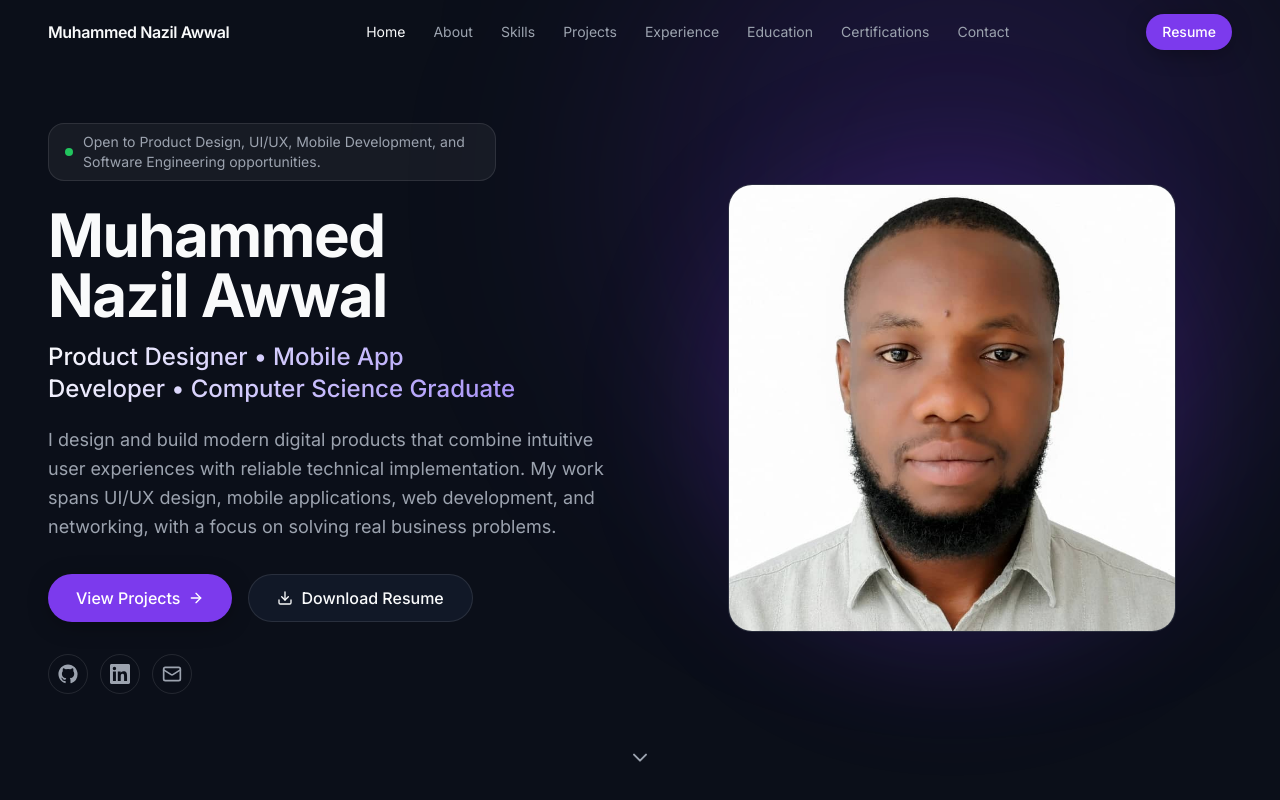
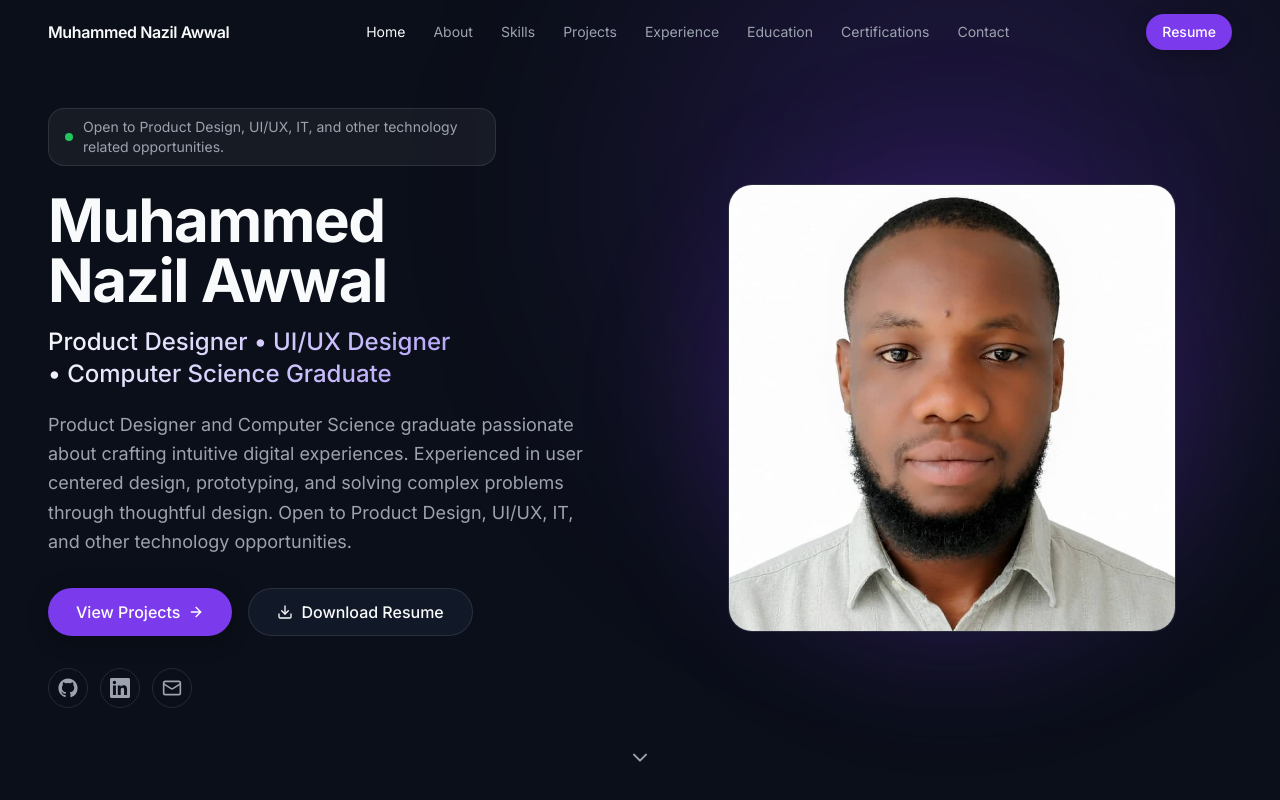
Before and after one commit to Muhammednazila/portfolio-site-, a React (Vite) app: page / in a window 1280 px wide. Shown: the top 800 px of the page. Built offline with nearby package versions, Linux system fonts and the light colour scheme.

Commit message:
Describe the changes

```diff
--- a/src/data/hero.ts
+++ b/src/data/hero.ts
@@ -2,12 +2,12 @@
 export const hero = {
   /** Availability statement shown in the badge. */
   availability:
-    "Open to Product Design, UI/UX, Mobile Development, and Software Engineering opportunities.",
+    "Open to Product Design, UI/UX, IT, and other technology related opportunities.",
   /** Title line shown beneath the name. */
-  headline: "Product Designer • Mobile App Developer • Computer Science Graduate",
+  headline: "Product Designer • UI/UX Designer • Computer Science Graduate",
   /** Professional summary. */
   summary:
-    "I design and build modern digital products that combine intuitive user experiences with reliable technical implementation. My work spans UI/UX design, mobile applications, web development, and networking, with a focus on solving real business problems.",
+    "Product Designer and Computer Science graduate passionate about crafting intuitive digital experiences. Experienced in user centered design, prototyping, and solving complex problems through thoughtful design. Open to Product Design, UI/UX, IT, and other technology opportunities.",
   /** Optional photo. Drop an image in /public and set its path; null shows initials. */
   photo: "/profile-photo.jpg" as string | null,
 };
```
